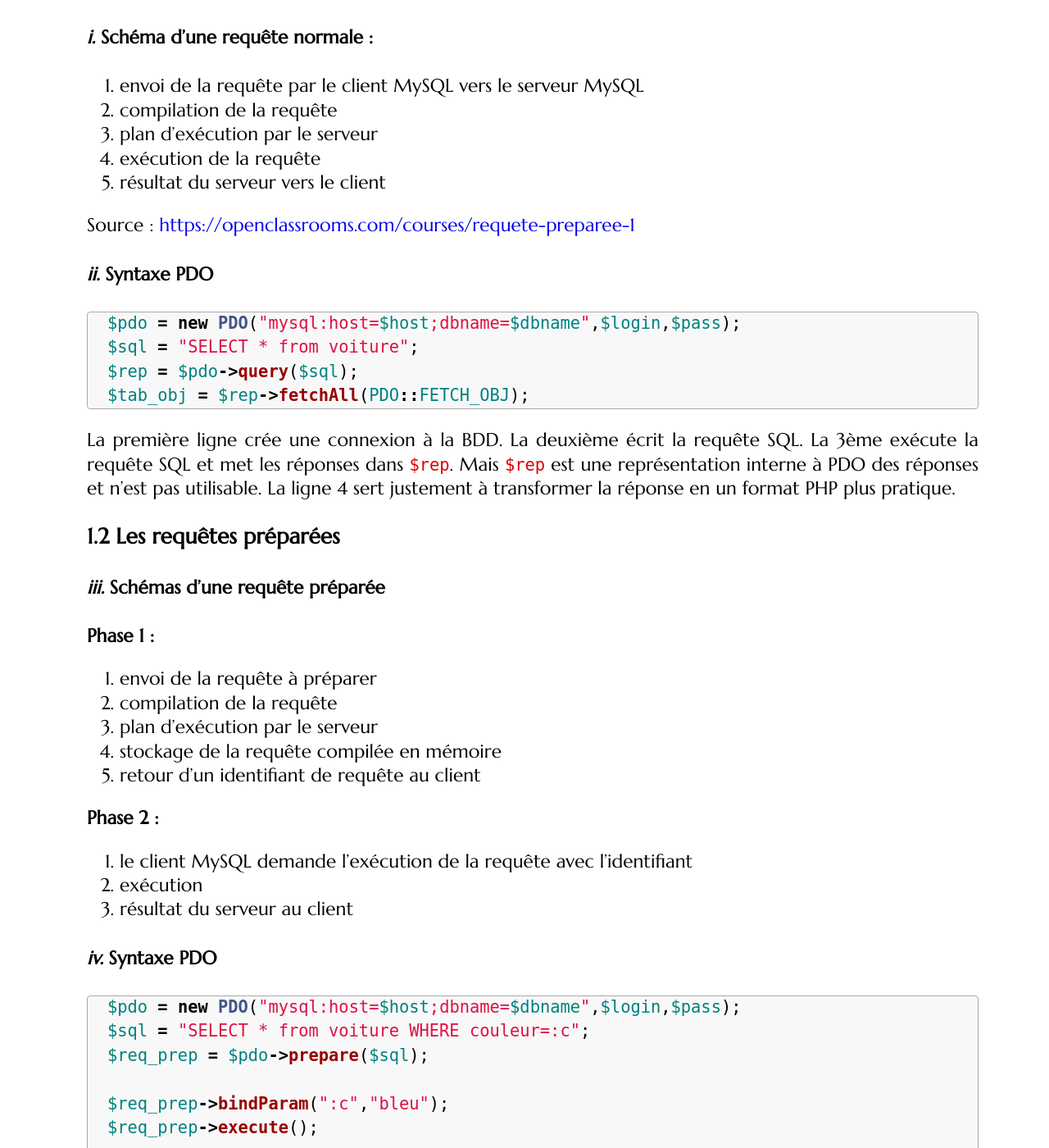
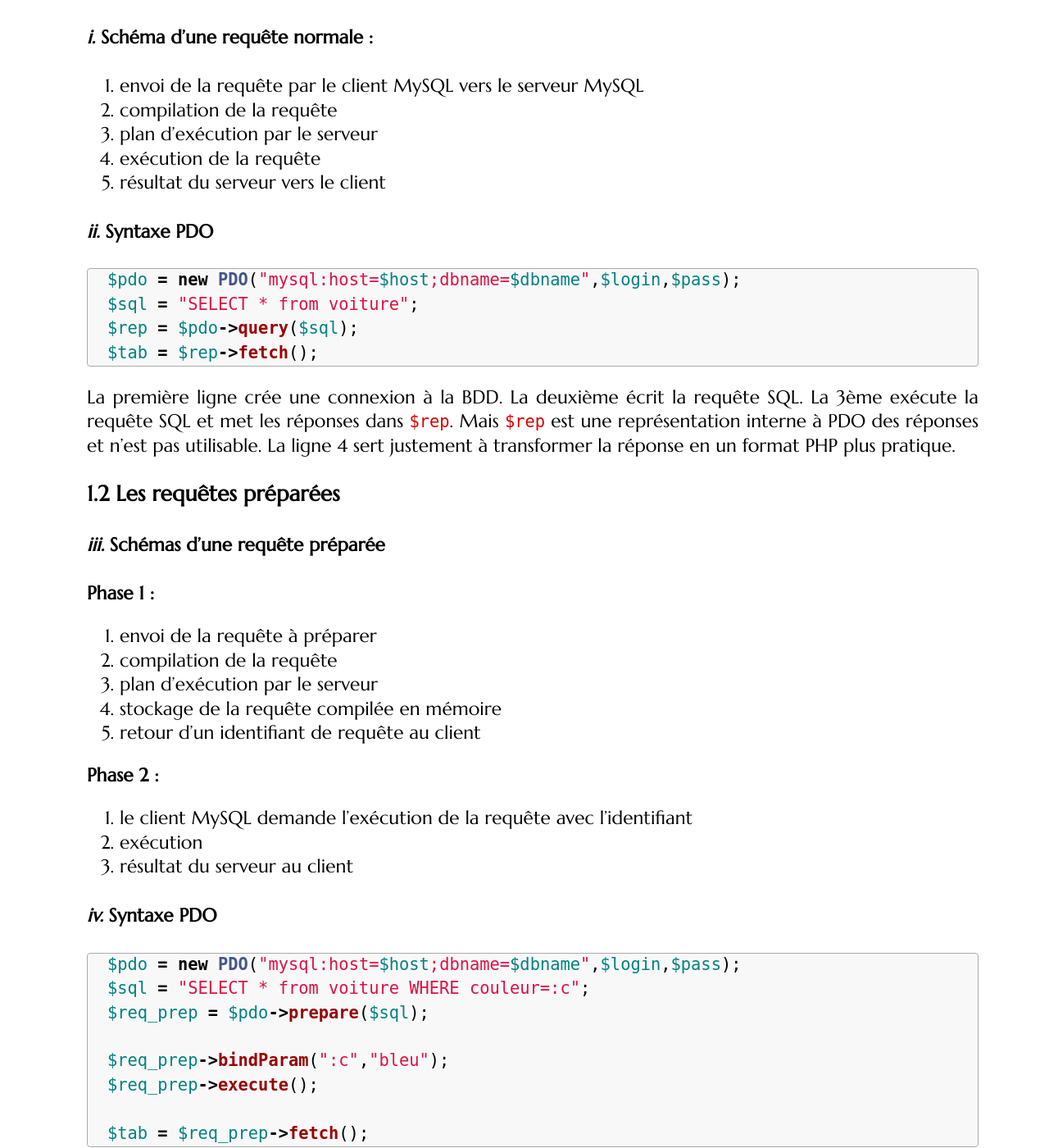
Before and after one commit to romainlebreton/R3.01-DeveloppementWeb, a Jekyll site: the page built from assets/tut3-complement.md, in a window 1280 px wide and 1400 px high, scrolled down 278 px. Shown: the whole window at 82% size. Built offline with Jekyll 4.4.1, drawn with Linux system fonts in a browser that asks for light colours; some web fonts are replaced; some of the changed text lies outside the part shown.

Commit message:
Màj semaine 3

````diff
--- a/assets/tut3-complement.md
+++ b/assets/tut3-complement.md
@@ -18,15 +18,13 @@ layout: tutorial
 4. exécution de la requête
 5. résultat du serveur vers le client
 
-Source : [https://openclassrooms.com/courses/requete-preparee-1](https://openclassrooms.com/courses/requete-preparee-1)
-
 #### Syntaxe PDO
 
 ```php?start_inline=1
 $pdo = new PDO("mysql:host=$host;dbname=$dbname",$login,$pass);
 $sql = "SELECT * from voiture";
 $rep = $pdo->query($sql);
-$tab_obj = $rep->fetchAll(PDO::FETCH_OBJ);
+$tab = $rep->fetch();
 ```
 
 La première ligne crée une connexion à la BDD. La deuxième écrit la requête
@@ -62,7 +60,7 @@ $req_prep = $pdo->prepare($sql);
 $req_prep->bindParam(":c","bleu");
 $req_prep->execute();
 
-$req_prep->fetchAll(PDO::FETCH_OBJ);
+$tab = $req_prep->fetch();
 ```
 
 La différence par rapport aux requête non préparées se situe dans les lignes 3
````
Also changed, not shown: index.md (+3 -2 lines).
